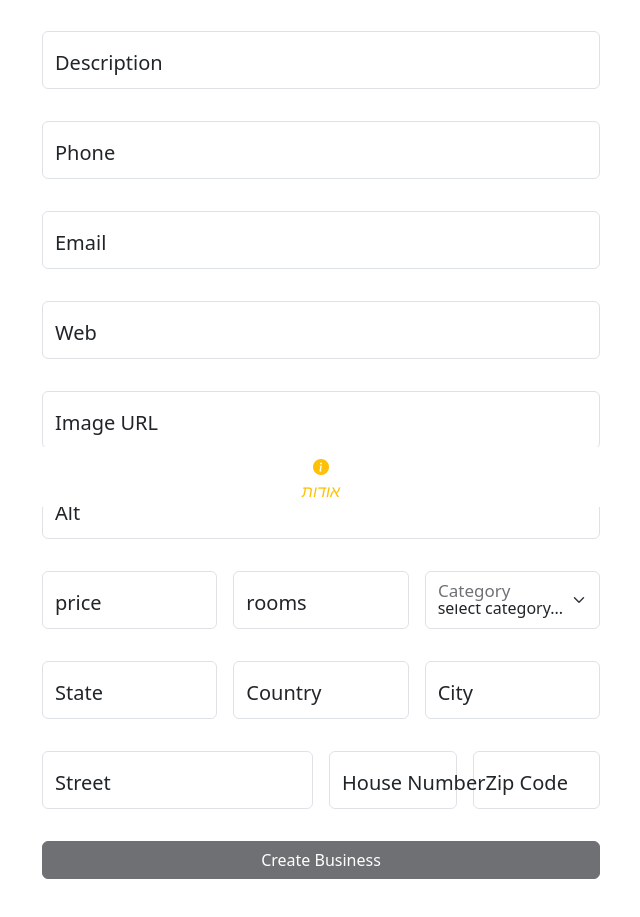
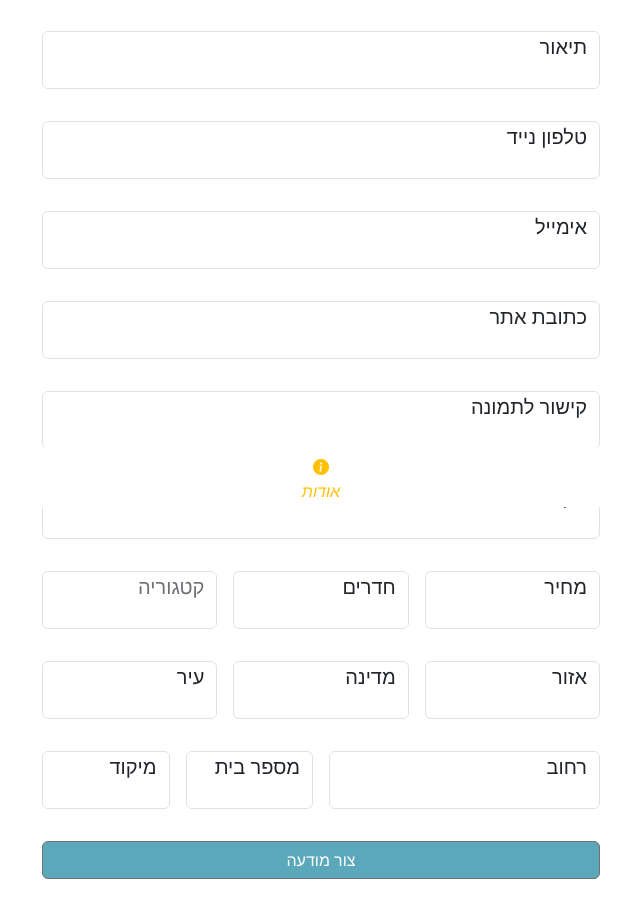
Before and after one commit to Maor-Gross/vOnclick, a React (Vite) app: page /new-card in a window 1280 px wide. Shown: the part 293-1210 px from the top of the page, without its empty margins (319-959 px from the left). Built offline with nearby package versions, Linux system fonts and the light colour scheme; no server answers.

Commit message:
update-forms

```diff
--- a/src/App.css
+++ b/src/App.css
@@ -40,7 +40,39 @@ footer {
 .form,
 .form-control,
 input {
+  direction: rtl;
   z-index: 0 !important;
+}
+
+.form-floating > label {
+  right: 0 !important;
+}
+
+.form-check {
+  display: flex;
+  align-items: center;
+}
+
+.form-check-input {
+  float: right;
+  margin: unset;
+  margin-left: 0.5rem !important;
+}
+
+.form-floating > .form-control-plaintext ~ label,
+.form-floating > .form-control:focus ~ label,
+.form-floating > .form-control:not(:placeholder-shown) ~ label,
+.form-floating > .form-select ~ label {
+  transform: unset !important;
+}
+
+label {
+  padding: 0px 0.75rem !important;
+}
+
+button {
+  color: white !important;
+  background-color: #037b94 !important;
 }
 
 .vOnclick-logo {
--- a/src/components/EditCard.tsx
+++ b/src/components/EditCard.tsx
@@ -95,7 +95,7 @@ const EditCard: FunctionComponent<object> = () => {
   return (
     <>
       <div className="w-100 d-flex flex-column align-items-center mb-5 py-3 container-form">
-        <h1 className="display-1 text-center mb-4">Edit ad</h1>
+        <h1 className="display-1 text-center mb-4">עריכת מודעה</h1>
         <form className="w-50 mb-5 form" onSubmit={formik.handleSubmit}>
           <div className="form-floating mb-3">
             <input
@@ -108,7 +108,7 @@ const EditCard: FunctionComponent<object> = () => {
               onBlur={formik.handleBlur}
               onChange={formik.handleChange}
             />
-            <label htmlFor="title">Title</label>
+            <label htmlFor="title">כותרת</label>
             {formik.touched.title && formik.errors.title && (
               <p className="text-danger">{formik.errors.title}</p>
             )}
@@ -125,7 +125,7 @@ const EditCard: FunctionComponent<object> = () => {
               onBlur={formik.handleBlur}
               onChange={formik.handleChange}
             />
-            <label htmlFor="subTitle">Subtitle</label>
+            <label htmlFor="subTitle">כותרת משנה</label>
             {formik.touched.subTitle && formik.errors.subTitle && (
               <p className="text-danger">{formik.errors.subTitle}</p>
             )}
@@ -142,7 +142,7 @@ const EditCard: FunctionComponent<object> = () => {
               onBlur={formik.handleBlur}
               onChange={formik.handleChange}
             />
-            <label htmlFor="description">Description</label>
+            <label htmlFor="description">תיאור</label>
             {formik.touched.description && formik.errors.description && (
               <p className="text-danger">{formik.errors.description}</p>
             )}
@@ -159,7 +159,7 @@ const EditCard: FunctionComponent<object> = () => {
               onBlur={formik.handleBlur}
               onChange={formik.handleChange}
             />
-            <label htmlFor="phone">Phone</label>
+            <label htmlFor="phone">טלפון נייד</label>
             {formik.touched.phone && formik.errors.phone && (
               <p className="text-danger">{formik.errors.phone}</p>
             )}
@@ -176,7 +176,7 @@ const EditCard: FunctionComponent<object> = () => {
               onBlur={formik.handleBlur}
               onChange={formik.handleChange}
             />
-            <label htmlFor="email">Email</label>
+            <label htmlFor="email">אימייל</label>
             {formik.touched.email && formik.errors.email && (
               <p className="text-danger">{formik.errors.email}</p>
             )}
@@ -193,7 +193,7 @@ const EditCard: FunctionComponent<object> = () => {
               onBlur={formik.handleBlur}
               onChange={formik.handleChange}
             />
-            <label htmlFor="web">Web</label>
+            <label htmlFor="web">כתובת אתר</label>
             {formik.touched.web && formik.errors.web && (
               <p className="text-danger">{formik.errors.web}</p>
             )}
@@ -210,7 +210,7 @@ const EditCard: FunctionComponent<object> = () => {
               onBlur={formik.handleBlur}
               onChange={formik.handleChange}
             />
-            <label htmlFor="url">Image URL</label>
+            <label htmlFor="url">קישור לתמונה</label>
             {formik.touched.url && formik.errors.url && (
               <p className="text-danger">{formik.errors.url}</p>
             )}
@@ -227,7 +227,7 @@ const EditCard: FunctionComponent<object> = () => {
               onBlur={formik.handleBlur}
               onChange={formik.handleChange}
             />
-            <label htmlFor="alt">Alt</label>
+            <label htmlFor="alt">טקסט לתמונה</label>
             {formik.touched.alt && formik.errors.alt && (
               <p className="text-danger">{formik.errors.alt}</p>
             )}
@@ -246,7 +246,7 @@ const EditCard: FunctionComponent<object> = () => {
                   value={formik.values.price}
                   name="price"
                 />
-                <label htmlFor="price">price</label>
+                <label htmlFor="price">מחיר</label>
                 {formik.touched.price && formik.errors.price && (
                   <p className="text-danger">{formik.errors.price}</p>
                 )}
@@ -265,7 +265,7 @@ const EditCard: FunctionComponent<object> = () => {
                   value={formik.values.rooms}
                   required
                 />
-                <label htmlFor="rooms">rooms</label>
+                <label htmlFor="rooms">חדרים</label>
                 {formik.touched.rooms && formik.errors.rooms && (
                   <p className="text-danger">{formik.errors.rooms}</p>
                 )}
@@ -281,14 +281,14 @@ const EditCard: FunctionComponent<object> = () => {
                   onBlur={formik.handleBlur}
                   value={formik.values.category}
                   required>
-                  <option value="select">select category</option>
-                  <option value="hour">hour</option>
-                  <option value="loft">loft</option>
-                  <option value="suite">suite</option>
-                  <option value="villa">villa</option>
-                  <option value="zimmer">zimmer</option>
+                  <option value="select">בחר קטגוריה</option>
+                  <option value="hour">שעתי</option>
+                  <option value="loft">לופט</option>
+                  <option value="suite">סוויטה</option>
+                  <option value="villa">וילה</option>
+                  <option value="zimmer">צימר</option>
                 </select>
-                <label htmlFor="category">Category</label>
+                <label htmlFor="category">קטגוריה</label>
                 {formik.touched.category && formik.errors.category && (
                   <p className="text-danger">{formik.errors.category}</p>
                 )}
@@ -308,7 +308,7 @@ const EditCard: FunctionComponent<object> = () => {
                   value={formik.values.state}
                   name="state"
                 />
-                <label htmlFor="state">State</label>
+                <label htmlFor="state">אזור</label>
                 {formik.touched.state && formik.errors.state && (
                   <p className="text-danger">{formik.errors.state}</p>
                 )}
@@ -327,7 +327,7 @@ const EditCard: FunctionComponent<object> = () => {
                   value={formik.values.country}
                   required
                 />
-                <label htmlFor="country">Country</label>
+                <label htmlFor="country">מדינה</label>
                 {formik.touched.country && formik.errors.country && (
                   <p className="text-danger">{formik.errors.country}</p>
                 )}
@@ -346,7 +346,7 @@ const EditCard: FunctionComponent<object> = () => {
                   value={formik.values.city}
                   required
                 />
-                <label htmlFor="city">City</label>
+                <label htmlFor="city">עיר</label>
                 {formik.touched.city && formik.errors.city && (
                   <p className="text-danger">{formik.errors.city}</p>
                 )}
@@ -368,7 +368,7 @@ const EditCard: FunctionComponent<object> = () => {
                   value={formik.values.street}
                   required
                 />
-                <label htmlFor="street">Street</label>
+                <label htmlFor="street">רחוב</label>
                 {formik.touched.street && formik.errors.street && (
                   <p className="text-danger">{formik.errors.street}</p>
                 )}
@@ -387,7 +387,7 @@ const EditCard: FunctionComponent<object> = () => {
                   value={formik.values.houseNumber}
                   required
                 />
-                <label htmlFor="houseNumber">House Number</label>
+                <label htmlFor="houseNumber">מספר בית</label>
                 {formik.touched.houseNumber && formik.errors.houseNumber && (
                   <p className="text-danger">{formik.errors.houseNumber}</p>
                 )}
@@ -406,7 +406,7 @@ const EditCard: FunctionComponent<object> = () => {
                   value={formik.values.zip}
                   required
                 />
-                <label htmlFor="zip">Zip Code</label>
+                <label htmlFor="zip">מיקוד</label>
                 {formik.touched.zip && formik.errors.zip && (
                   <p className="text-danger">{formik.errors.zip}</p>
                 )}
@@ -418,7 +418,7 @@ const EditCard: FunctionComponent<object> = () => {
             disabled={!formik.dirty || !formik.isValid}
             type="submit"
             className="btn btn-dark">
-            Update card
+            עדכן מודעה
           </button>
         </form>
       </div>
--- a/src/components/Login.tsx
+++ b/src/components/Login.tsx
@@ -45,7 +45,7 @@ const Login: FunctionComponent<object> = () => {
 
   return (
     <div className="w-50 mx-auto py-3 container-form">
-      <h1 className="display-1 text-center mb-4">Login</h1>
+      <h1 className="display-1 text-center mb-4">התחברות</h1>
       <form className="form" onSubmit={formik.handleSubmit}>
         <div className="form-floating mb-3">
           <input
@@ -59,7 +59,7 @@ const Login: FunctionComponent<object> = () => {
             value={formik.values.email}
             required
           />
-          <label htmlFor="email">Email</label>
+          <label htmlFor="email">אימייל</label>
           {formik.touched.email && formik.errors.email && (
             <p className="text-danger">{formik.errors.email}</p>
           )}
@@ -77,7 +77,7 @@ const Login: FunctionComponent<object> = () => {
             value={formik.values.password}
             required
           />
-          <label htmlFor="password">Password</label>
+          <label htmlFor="password">סיסמא</label>
           {formik.touched.password && formik.errors.password && (
             <p className="text-danger">{formik.errors.password}</p>
           )}
@@ -85,8 +85,8 @@ const Login: FunctionComponent<object> = () => {
         <button
           disabled={!formik.dirty || !formik.isValid}
           type="submit"
-          className="btn btn-primary mt-4">
-          Login
+          className="btn mt-4">
+          התחבר
         </button>
       </form>
     </div>
--- a/src/components/NewCard.tsx
+++ b/src/components/NewCard.tsx
@@ -71,7 +71,7 @@ const NewCard: FunctionComponent<object> = () => {
               onBlur={formik.handleBlur}
               onChange={formik.handleChange}
             />
-            <label htmlFor="title">Title</label>
+            <label htmlFor="title">כותרת</label>
             {formik.touched.title && formik.errors.title && (
               <p className="text-danger">{formik.errors.title}</p>
             )}
@@ -88,7 +88,7 @@ const NewCard: FunctionComponent<object> = () => {
               onBlur={formik.handleBlur}
               onChange={formik.handleChange}
             />
-            <label htmlFor="subTitle">Subtitle</label>
+            <label htmlFor="subTitle">כותרת משנה</label>
             {formik.touched.subTitle && formik.errors.subTitle && (
               <p className="text-danger">{formik.errors.subTitle}</p>
             )}
@@ -105,7 +105,7 @@ const NewCard: FunctionComponent<object> = () => {
               onBlur={formik.handleBlur}
               onChange={formik.handleChange}
             />
-            <label htmlFor="description">Description</label>
+            <label htmlFor="description">תיאור</label>
             {formik.touched.description && formik.errors.description && (
               <p className="text-danger">{formik.errors.description}</p>
             )}
@@ -122,7 +122,7 @@ const NewCard: FunctionComponent<object> = () => {
               onBlur={formik.handleBlur}
               onChange={formik.handleChange}
             />
-            <label htmlFor="phone">Phone</label>
+            <label htmlFor="phone">טלפון נייד</label>
             {formik.touched.phone && formik.errors.phone && (
               <p className="text-danger">{formik.errors.phone}</p>
             )}
@@ -139,7 +139,7 @@ const NewCard: FunctionComponent<object> = () => {
               onBlur={formik.handleBlur}
               onChange={formik.handleChange}
             />
-            <label htmlFor="email">Email</label>
+            <label htmlFor="email">אימייל</label>
             {formik.touched.email && formik.errors.email && (
               <p className="text-danger">{formik.errors.email}</p>
             )}
@@ -156,7 +156,7 @@ const NewCard: FunctionComponent<object> = () => {
               onBlur={formik.handleBlur}
               onChange={formik.handleChange}
             />
-            <label htmlFor="web">Web</label>
+            <label htmlFor="web">כתובת אתר</label>
             {formik.touched.web && formik.errors.web && (
               <p className="text-danger">{formik.errors.web}</p>
             )}
@@ -173,7 +173,7 @@ const NewCard: FunctionComponent<object> = () => {
               onBlur={formik.handleBlur}
               onChange={formik.handleChange}
             />
-            <label htmlFor="url">Image URL</label>
+            <label htmlFor="url">קישור לתמונה</label>
             {formik.touched.url && formik.errors.url && (
               <p className="text-danger">{formik.errors.url}</p>
             )}
@@ -190,7 +190,7 @@ const NewCard: FunctionComponent<object> = () => {
               onBlur={formik.handleBlur}
               onChange={formik.handleChange}
             />
-            <label htmlFor="alt">Alt</label>
+            <label htmlFor="alt">טקסט לתמונה</label>
             {formik.touched.alt && formik.errors.alt && (
               <p className="text-danger">{formik.errors.alt}</p>
             )}
@@ -208,7 +208,7 @@ const NewCard: FunctionComponent<object> = () => {
                   value={formik.values.price}
                   name="price"
                 />
-                <label htmlFor="price">price</label>
+                <label htmlFor="price">מחיר</label>
                 {formik.touched.price && formik.errors.price && (
                   <p className="text-danger">{formik.errors.price}</p>
                 )}
@@ -227,7 +227,7 @@ const NewCard: FunctionComponent<object> = () => {
                   value={formik.values.rooms}
                   required
                 />
-                <label htmlFor="rooms">rooms</label>
+                <label htmlFor="rooms">חדרים</label>
                 {formik.touched.rooms && formik.errors.rooms && (
                   <p className="text-danger">{formik.errors.rooms}</p>
                 )}
@@ -243,14 +243,14 @@ const NewCard: FunctionComponent<object> = () => {
                   onBlur={formik.handleBlur}
                   value={formik.values.category}
                   required>
-                  <option value="select">select category...</option>
-                  <option value="hour">hour</option>
-                  <option value="loft">loft</option>
-                  <option value="suite">suite</option>
-                  <option value="villa">villa</option>
-                  <option value="zimmer">zimmer</option>
+                  <option value="select">בחר קטגוריה</option>
+                  <option value="hour">שעתי</option>
+                  <option value="loft">לופט</option>
+                  <option value="suite">סוויטה</option>
+                  <option value="villa">וילה</option>
+                  <option value="zimmer">צימר</option>
                 </select>
-                <label htmlFor="category">Category</label>
+                <label htmlFor="category">קטגוריה</label>
                 {formik.touched.category && formik.errors.category && (
                   <p className="text-danger">{formik.errors.category}</p>
                 )}
@@ -270,7 +270,7 @@ const NewCard: FunctionComponent<object> = () => {
                   value={formik.values.state}
                   name="state"
                 />
-                <label htmlFor="state">State</label>
+                <label htmlFor="state">אזור</label>
                 {formik.touched.state && formik.errors.state && (
                   <p className="text-danger">{formik.errors.state}</p>
                 )}
@@ -289,7 +289,7 @@ const NewCard: FunctionComponent<object> = () => {
                   value={formik.values.country}
                   required
                 />
-                <label htmlFor="country">Country</label>
+                <label htmlFor="country">מדינה</label>
                 {formik.touched.country && formik.errors.country && (
                   <p className="text-danger">{formik.errors.country}</p>
                 )}
@@ -308,7 +308,7 @@ const NewCard: FunctionComponent<object> = () => {
                   value={formik.values.city}
                   required
                 />
-                <label htmlFor="city">City</label>
+                <label htmlFor="city">עיר</label>
                 {formik.touched.city && formik.errors.city && (
                   <p className="text-danger">{formik.errors.city}</p>
                 )}
@@ -330,7 +330,7 @@ const NewCard: FunctionComponent<object> = () => {
                   value={formik.values.street}
                   required
                 />
-                <label htmlFor="street">Street</label>
+                <label htmlFor="street">רחוב</label>
                 {formik.touched.street && formik.errors.street && (
                   <p className="text-danger">{formik.errors.street}</p>
                 )}
@@ -349,7 +349,7 @@ const NewCard: FunctionComponent<object> = () => {
                   value={formik.values.houseNumber}
                   required
                 />
-                <label htmlFor="houseNumber">House Number</label>
+                <label htmlFor="houseNumber">מספר בית</label>
                 {formik.touched.houseNumber && formik.errors.houseNumber && (
                   <p className="text-danger">{formik.errors.houseNumber}</p>
                 )}
@@ -368,7 +368,7 @@ const NewCard: FunctionComponent<object> = () => {
                   value={formik.values.zip}
                   required
                 />
-                <label htmlFor="zip">Zip Code</label>
+                <label htmlFor="zip">מיקוד</label>
                 {formik.touched.zip && formik.errors.zip && (
                   <p className="text-danger">{formik.errors.zip}</p>
                 )}
@@ -380,7 +380,7 @@ const NewCard: FunctionComponent<object> = () => {
             disabled={!formik.dirty || !formik.isValid}
             type="submit"
             className="btn btn-dark">
-            Create Business
+            צור מודעה
           </button>
         </form>
       </div>
--- a/src/components/Register.tsx
+++ b/src/components/Register.tsx
@@ -70,7 +70,7 @@ const Register: FunctionComponent<object> = () => {
   return (
     <>
       <div className="container-form w-50 mx-auto mb-5 py-3">
-        <h1 className="display-1 text-center mb-4">Register</h1>
+        <h1 className="display-1 text-center mb-4">הרשמה</h1>
         <form className="form position-relative" onSubmit={formik.handleSubmit}>
           <div className="row g-3">
             <div className="col-md">
@@ -86,7 +86,7 @@ const Register: FunctionComponent<object> = () => {
                   onBlur={formik.handleBlur}
                   value={formik.values.first}
                 />
-                <label htmlFor="firstName">First Name</label>
+                <label htmlFor="firstName">שם פרטי</label>
                 {formik.touched.first && formik.errors.first && (
                   <p className="text-danger">{formik.errors.first}</p>
                 )}
@@ -104,7 +104,7 @@ const Register: FunctionComponent<object> = () => {
                   onBlur={formik.handleBlur}
                   value={formik.values.middle}
                 />
-                <label htmlFor="middleName">Middle Name</label>
+                <label htmlFor="middleName">שם אמצעי</label>
                 {formik.touched.middle && formik.errors.middle && (
                   <p className="text-danger">{formik.errors.middle}</p>
                 )}
@@ -123,7 +123,7 @@ const Register: FunctionComponent<object> = () => {
                   onBlur={formik.handleBlur}
                   value={formik.values.last}
                 />
-                <label htmlFor="lastName">Last Name</label>
+                <label htmlFor="lastName">שם משפחה</label>
                 {formik.touched.last && formik.errors.last && (
                   <p className="text-danger">{formik.errors.last}</p>
                 )}
@@ -145,7 +145,7 @@ const Register: FunctionComponent<object> = () => {
                   onBlur={formik.handleBlur}
                   value={formik.values.phone}
                 />
-                <label htmlFor="tel">Phone</label>
+                <label htmlFor="tel">טלפון נייד</label>
                 {formik.touched.phone && formik.errors.phone && (
                   <p className="text-danger">{formik.errors.phone}</p>
                 )}
@@ -165,7 +165,7 @@ const Register: FunctionComponent<object> = () => {
                   value={formik.values.email}
                   required
                 />
-                <label htmlFor="email">Email</label>
+                <label htmlFor="email">אימייל</label>
                 {formik.touched.email && formik.errors.email && (
                   <p className="text-danger">{formik.errors.email}</p>
                 )}
@@ -187,7 +187,7 @@ const Register: FunctionComponent<object> = () => {
                   value={formik.values.password}
                   required
                 />
-                <label htmlFor="password">Password</label>
+                <label htmlFor="password">סיסמא</label>
                 {formik.touched.password && formik.errors.password && (
                   <p className="text-danger">{formik.errors.password}</p>
                 )}
@@ -207,7 +207,7 @@ const Register: FunctionComponent<object> = () => {
                   value={formik.values.confirmPassword}
                   required
                 />
-                <label htmlFor="confirmPassword">Confirm Password</label>
+                <label htmlFor="confirmPassword">אישור סיסמא</label>
                 {formik.touched.confirmPassword &&
                   formik.errors.confirmPassword && (
                     <p className="text-danger">
@@ -231,7 +231,7 @@ const Register: FunctionComponent<object> = () => {
                   value={formik.values.image}
                   name="image"
                 />
-                <label htmlFor="image">Profile Image</label>
+                <label htmlFor="image">קישור לתמונה</label>
                 {formik.touched.image && formik.errors.image && (
                   <p className="text-danger">{formik.errors.image}</p>
                 )}
@@ -250,7 +250,7 @@ const Register: FunctionComponent<object> = () => {
                   value={formik.values.alt}
                   name="alt"
                 />
-                <label htmlFor="alt">Alternative Text</label>
+                <label htmlFor="alt">טקסט לתמונה</label>
                 {formik.touched.alt && formik.errors.alt && (
                   <p className="text-danger">{formik.errors.alt}</p>
                 )}
@@ -271,7 +271,7 @@ const Register: FunctionComponent<object> = () => {
                   value={formik.values.state}
                   name="state"
                 />
-                <label htmlFor="state">State</label>
+                <label htmlFor="state">אזור</label>
                 {formik.touched.state && formik.errors.state && (
                   <p className="text-danger">{formik.errors.state}</p>
                 )}
@@ -290,7 +290,7 @@ const Register: FunctionComponent<object> = () => {
                   value={formik.values.country}
                   required
                 />
-                <label htmlFor="country">Country</label>
+                <label htmlFor="country">מדינה</label>
                 {formik.touched.country && formik.errors.country && (
                   <p className="text-danger">{formik.errors.country}</p>
                 )}
@@ -309,7 +309,7 @@ const Register: FunctionComponent<object> = () => {
                   value={formik.values.city}
                   required
                 />
-                <label htmlFor="city">City</label>
+                <label htmlFor="city">עיר</label>
                 {formik.touched.city && formik.errors.city && (
                   <p className="text-danger">{formik.errors.city}</p>
                 )}
@@ -331,7 +331,7 @@ const Register: FunctionComponent<object> = () => {
                   value={formik.values.street}
                   required
                 />
-                <label htmlFor="street">Street</label>
+                <label htmlFor="street">רחוב</label>
                 {formik.touched.street && formik.errors.street && (
                   <p className="text-danger">{formik.errors.street}</p>
                 )}
@@ -350,7 +350,7 @@ const Register: FunctionComponent<object> = () => {
                   value={formik.values.houseNumber}
                   required
                 />
-                <label htmlFor="houseNumber">House Number</label>
+                <label htmlFor="houseNumber">מספר בית</label>
                 {formik.touched.houseNumber && formik.errors.houseNumber && (
                   <p className="text-danger">{formik.errors.houseNumber}</p>
                 )}
@@ -369,7 +369,7 @@ const Register: FunctionComponent<object> = () => {
                   value={formik.values.zip}
                   required
                 />
-                <label htmlFor="zip">Zip Code</label>
+                <label htmlFor="zip">מיקוד</label>
                 {formik.touched.zip && formik.errors.zip && (
                   <p className="text-danger">{formik.errors.zip}</p>
                 )}
@@ -388,7 +388,7 @@ const Register: FunctionComponent<object> = () => {
               value={formik.values.isBusiness}
             />
             <label className="form-check-label" htmlFor="isBusiness">
-              Is Business?
+              משתמש עסקי?
             </label>
             {formik.touched.isBusiness && formik.errors.isBusiness && (
               <p className="text-danger">{formik.errors.isBusiness}</p>
@@ -399,7 +399,7 @@ const Register: FunctionComponent<object> = () => {
             disabled={!formik.dirty || !formik.isValid}
             type="submit"
             className="btn btn-primary mt-4">
-            Register
+            הירשם
           </button>
         </form>
       </div>
```
